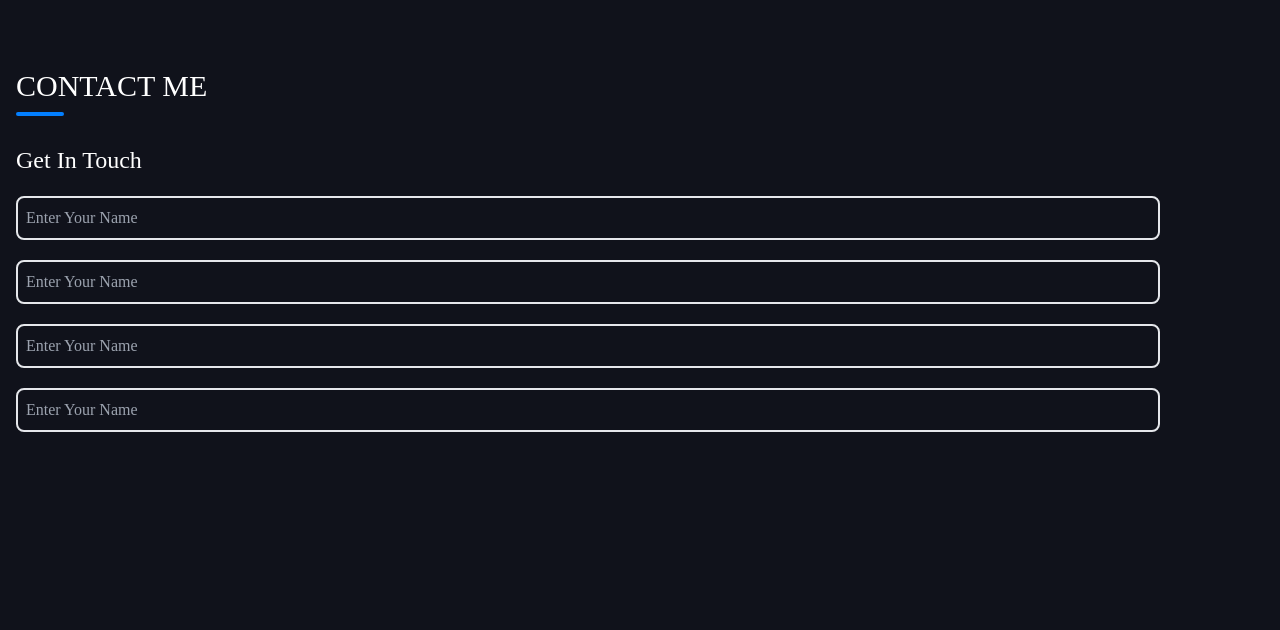
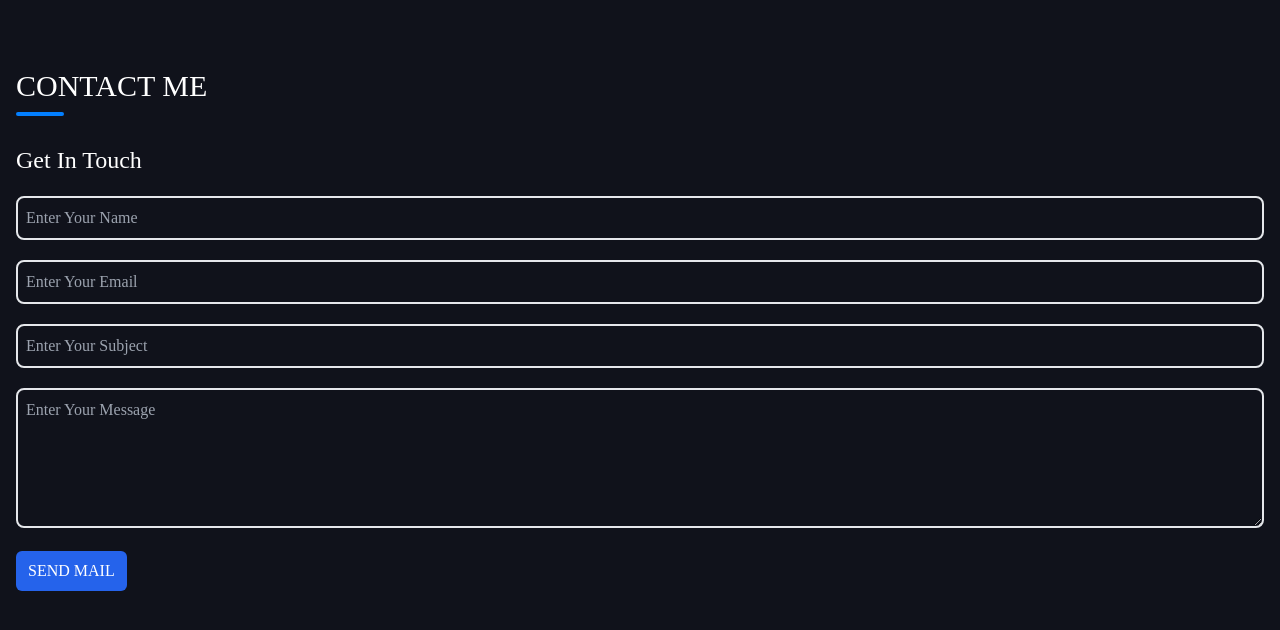
Before and after one commit to lucifer2355/portfolio-2, a Next.js app: page /contact in a window 1280 px wide. Shown: the top 630 px of the page. Built offline with nearby package versions, Linux system fonts and the light colour scheme; what tailwindcss-pseudo-elements would draw is missing.

Commit message:
add contact form state

```diff
--- a/pages/contact.jsx
+++ b/pages/contact.jsx
@@ -3,21 +3,12 @@ import React, { useState } from "react";
 import MobileDrawer from "../components/MobileDrawer";
 import Title from "../components/Title";
 
-const styles = (theme) => ({
-  textField: {
-    width: "90%",
-    marginLeft: "auto",
-    marginRight: "auto",
-    paddingBottom: 0,
-    marginTop: 0,
-    fontWeight: 500,
-  },
-  input: {
-    color: "white",
-  },
-});
+const contact = () => {
+  const [name, setName] = useState("");
+  const [email, setEmail] = useState("");
+  const [subject, setSubject] = useState("");
+  const [message, setMessage] = useState("");
 
-const contact = () => {
   return (
     <>
       <MobileDrawer />
@@ -27,31 +18,42 @@ const contact = () => {
         <div className='mt-10'>
           <h1 className='text-2xl font-extralight'>Get In Touch</h1>
 
-          <div>
+          <div className='w-12/12'>
             <input
               type='text'
               name='name'
               placeholder='Enter Your Name'
-              className='bg-[#10121B] text-gray-300 text-md font-medium border-2 rounded-lg pl-2 py-2 focus:outline-none w-11/12 mt-5 placeholder:text-gray-300'
+              className='bg-[#10121B] text-gray-300 text-md font-medium border-2 rounded-lg pl-2 py-2 focus:outline-none w-full mt-5 placeholder:text-gray-300'
+            />
+            <input
+              type='email'
+              name='name'
+              placeholder='Enter Your Email'
+              className='bg-[#10121B] text-gray-300 text-md font-medium border-2 rounded-lg pl-2 py-2 focus:outline-none w-full mt-5 placeholder:text-gray-300'
             />
             <input
               type='text'
               name='name'
-              placeholder='Enter Your Name'
-              className='bg-[#10121B] text-gray-300 text-md font-medium border-2 rounded-lg pl-2 py-2 focus:outline-none w-11/12 mt-5 placeholder:text-gray-300'
+              placeholder='Enter Your Subject'
+              className='bg-[#10121B] text-gray-300 text-md font-medium border-2 rounded-lg pl-2 py-2 focus:outline-none w-full mt-5 placeholder:text-gray-300'
             />
-            <input
+            <textarea
               type='text'
               name='name'
-              placeholder='Enter Your Name'
-              className='bg-[#10121B] text-gray-300 text-md font-medium border-2 rounded-lg pl-2 py-2 focus:outline-none w-11/12 mt-5 placeholder:text-gray-300'
+              rows={5}
+              placeholder='Enter Your Message'
+              className='bg-[#10121B] text-gray-300 text-md font-medium border-2 rounded-lg pl-2 py-2 focus:outline-none w-full mt-5 placeholder:text-gray-300'
             />
-            <input
-              type='text'
-              name='name'
-              placeholder='Enter Your Name'
-              className='bg-[#10121B] text-gray-300 text-md font-medium border-2 rounded-lg pl-2 py-2 focus:outline-none w-11/12 mt-5 placeholder:text-gray-300'
-            />
+          </div>
+
+          <div className='mt-4'>
+            <button
+              className='bg-blue-600 hover:bg-blue-800 focus:outline-none transform active:translate-y-1 rounded-md pt-2 pb-2 pr-3 pl-3 font-extralight'
+              type='submit'
+              onClick={() => console.log("send mail")}
+            >
+              SEND MAIL
+            </button>
           </div>
         </div>
       </div>
```
